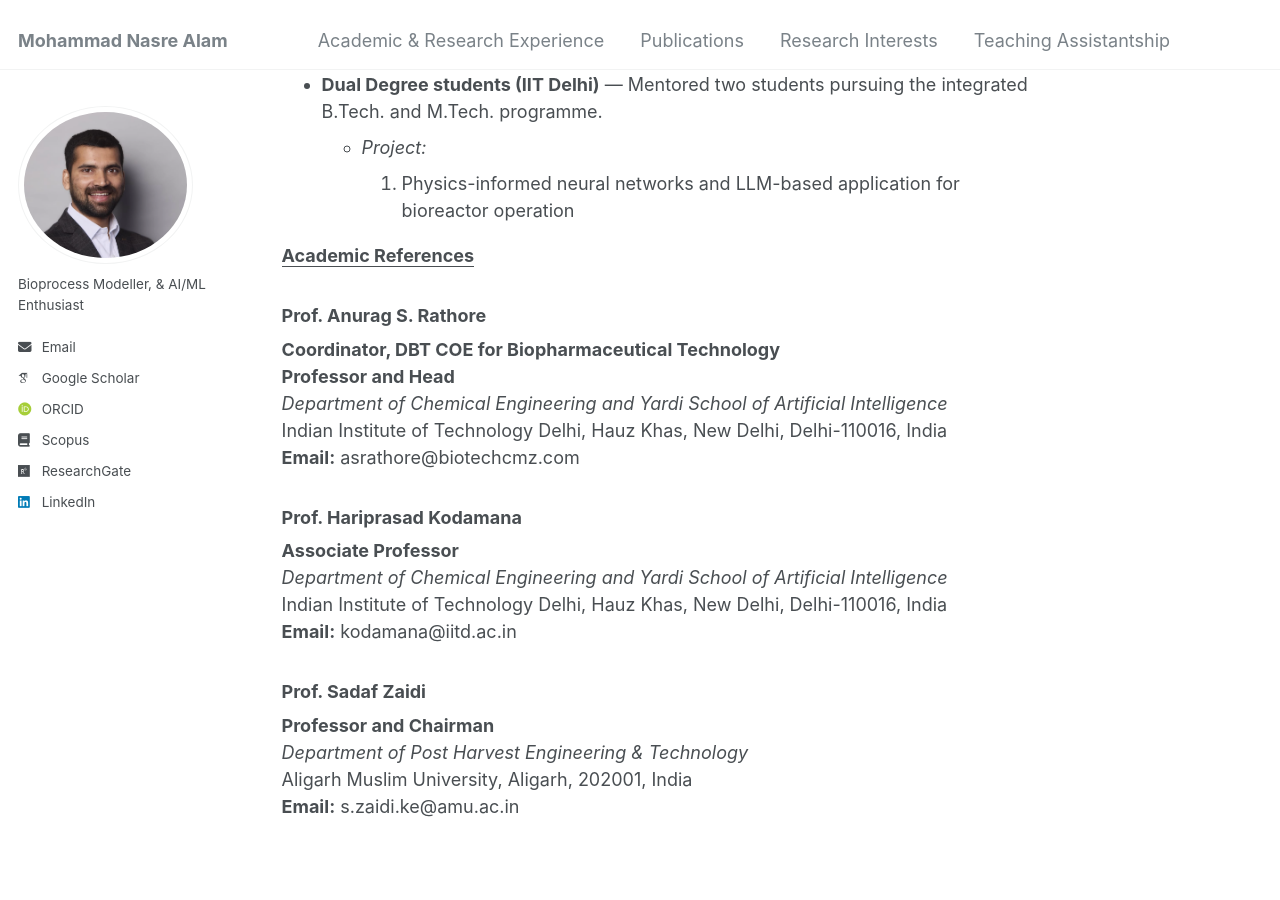
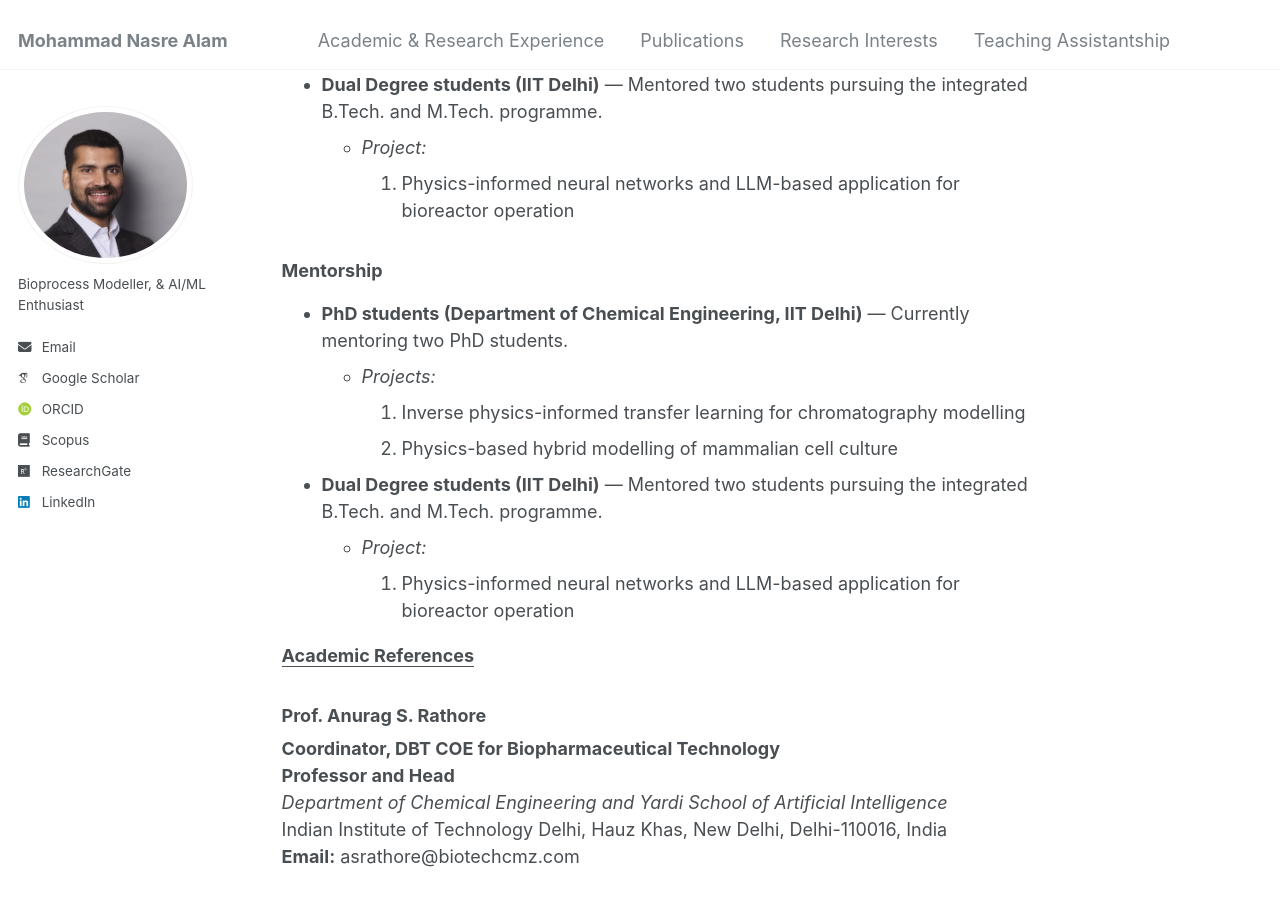
Before and after one commit to mdnasreiit/mdnasreiit.github.io, a Jekyll site: the page built from _pages/teaching_assistantship.md, in a window 1280 px wide and 900 px high, scrolled down 879 px. Built offline with Jekyll 4.4.1, drawn with Linux system fonts in a browser that asks for light colours; some web fonts are replaced.

Commit message:
Add mentorship information and project details
Added mentorship details for PhD and Dual Degree students, including project descriptions.

```diff
--- a/_pages/teaching_assistantship.md
+++ b/_pages/teaching_assistantship.md
@@ -46,6 +46,21 @@ redirect_from:
 
 
 
+
+### Mentorship
+
+- **PhD students (Department of Chemical Engineering, IIT Delhi)** — Currently mentoring two PhD students.
+  - *Projects:*
+    1. Inverse physics-informed transfer learning for chromatography modelling
+    2. Physics-based hybrid modelling of mammalian cell culture
+
+- **Dual Degree students (IIT Delhi)** — Mentored two students pursuing the integrated B.Tech. and M.Tech. programme.
+  - *Project:*
+    1. Physics-informed neural networks and LLM-based application for bioreactor operation
+
+
+
+
 <ins>**Academic References**</ins>
 
 
```
